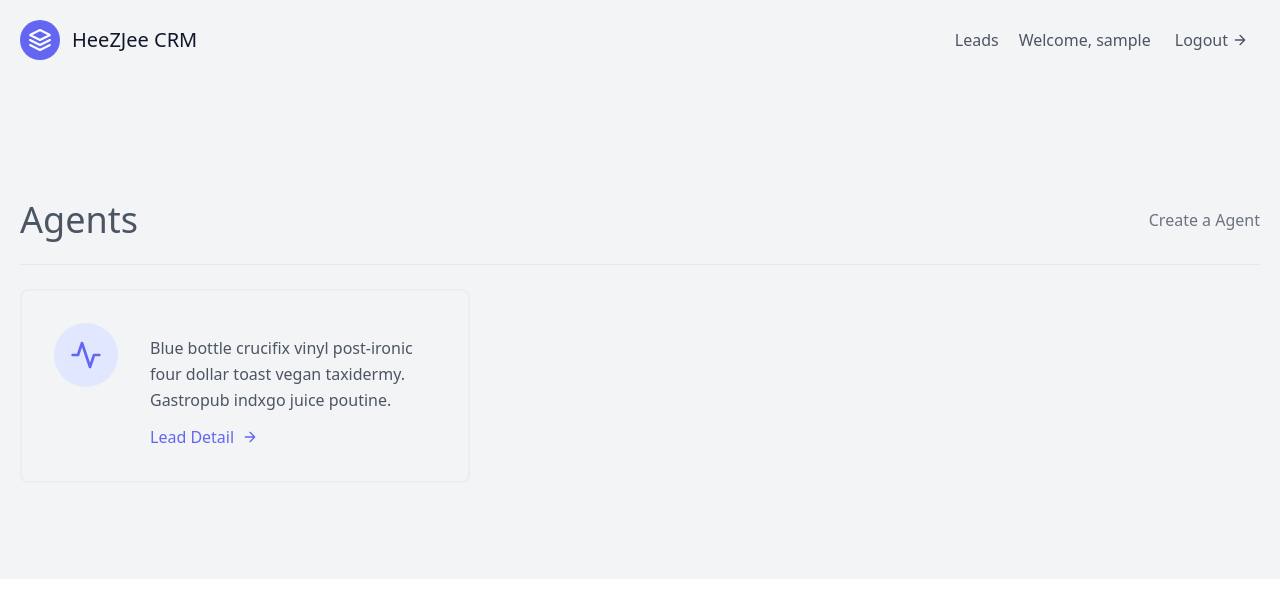
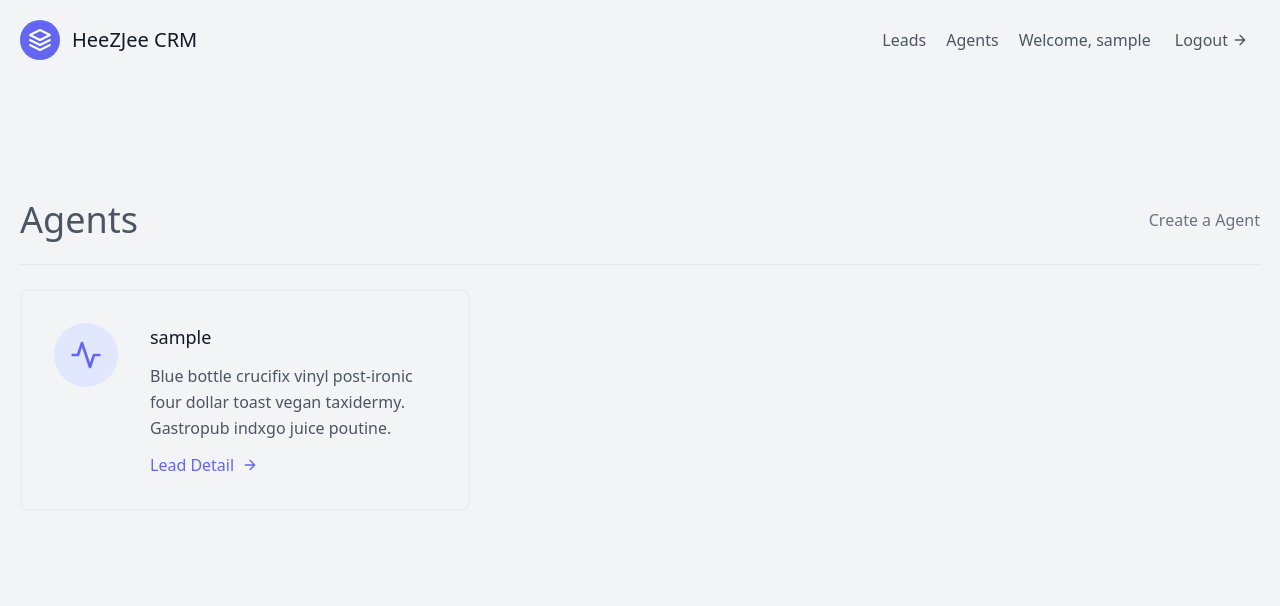
Before and after one commit to HeeZJee/django-crm, a Django app: page /agents/ in a window 1280 px wide. Shown: the top 606 px of the page. Run offline with Django 3.2, Linux system fonts and the light colour scheme; a user stored in the database is signed in; tables that the repository leaves empty hold one stand-in row (values such as "Sample post"); parts of the project's set-up code (start-up, migrations or seed data) failed here and were passed over.

Commit message:
added agent create views

```diff
--- a/agents/templates/agents/agent_list.html
+++ b/agents/templates/agents/agent_list.html
@@ -9,13 +9,13 @@
         </h1>
       </div>
       <div>
-        <a href="{% url 'leads:lead_create' %}" class="text-gray-500 hover:text-blue-500">Create a Agent</a>
+        <a href="{% url 'agents:agent_create' %}" class="text-gray-500 hover:text-blue-500">Create a Agent</a>
       </div>
     </div>
 
-    <div class="flex flex-wrap -m-4">
+  <div class="flex flex-wrap -m-4">
       {%for agent in object_list%}
-        <a href="{% url 'leads:lead_detail' agent.id %}">
+        <a href="#">
           <div class="p-4 lg:w-1/2 md:w-full">
             <div class="flex border-2 rounded-lg border-gray-200 border-opacity-50 p-8 sm:flex-row flex-col">
               <div
@@ -26,7 +26,7 @@
                 </svg>
               </div>
               <div class="flex-grow">
-                <h2 class="text-gray-900 text-lg title-font font-medium mb-3">{{agent.first_name}} {{agent.last_name}}</h2>
+                <h2 class="text-gray-900 text-lg title-font font-medium mb-3">{{agent.user.username}}</h2>
                 <p class="leading-relaxed text-base">
                   Blue bottle crucifix vinyl post-ironic four dollar toast vegan
                   taxidermy. Gastropub indxgo juice poutine.
--- a/agents/urls.py
+++ b/agents/urls.py
@@ -1,6 +1,7 @@
-from agents.views import AgentListView
+from agents.views import AgentCreateView, AgentListView
 from django.urls import path
 app_name = "agents"
 urlpatterns = [
-path("", AgentListView.as_view(), name="agent_list")
+path("", AgentListView.as_view(), name="agent_list"),
+path("create/", AgentCreateView.as_view(), name="agent_create"),
 ]
--- a/agents/views.py
+++ b/agents/views.py
@@ -1,9 +1,25 @@
+from agents.forms import  AgentModelForm
 from django.views import generic
 from django.contrib.auth.mixins import LoginRequiredMixin
 from leads.models import Agent
+from django.urls import reverse
 # Create your views here.
 class AgentListView(LoginRequiredMixin, generic.ListView):
     template_name = "agents/agent_list.html"
 
     def get_queryset(self):
         return Agent.objects.all()
+
+class AgentCreateView(LoginRequiredMixin, generic.CreateView):
+    template_name = "agents/agent_create.html"
+    form_class = AgentModelForm
+
+    def get_success_url(self):
+        return reverse("agents:agent_list")
+
+    def form_valid(self,form):
+        agent = form.save(commit = False)
+        agent.organisation = self.request.user.userprofile
+        print(agent.organisation)
+        agent.save()
+        return super(AgentCreateView,self).form_valid(form)
--- a/templates/navbar.html
+++ b/templates/navbar.html
@@ -26,6 +26,9 @@
     >
       <a href="{% url 'leads:lead_list' %}" class="mr-5 hover:text-gray-900"
         >Leads</a
+      >
+            <a href="{% url 'agents:agent_list' %}" class="mr-5 hover:text-gray-900"
+        >Agents</a
       >
       {% if not request.user.is_authenticated %}
       <a class="mr-5 hover:text-gray-900">Sign Up</a>
```
Also changed, not shown: agents/forms.py (added, +7 -0 lines), agents/templates/agents/agent_create.html (added, +9 -0 lines).
